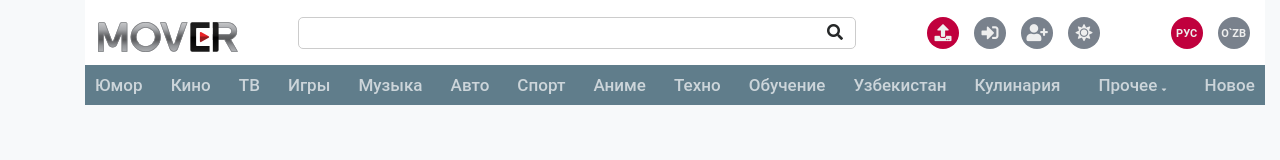
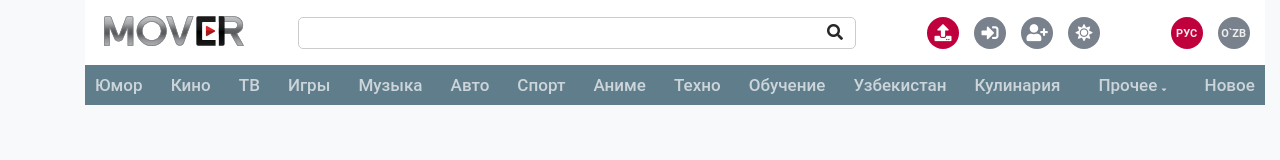
Before and after one commit to kriscat/hw12, a plain HTML site: page index.html in a window 1280 px wide. Drawn offline with Linux system fonts and the light colour scheme.

Commit message:
Update style.css

```diff
--- a/css/style.css
+++ b/css/style.css
@@ -23,7 +23,7 @@
             .logo {
                 width: 140px;
                 height: 29.97px;
-                margin: 22px 13px;
+                margin: 16px 19px;
                 position: absolute;
             }
 
@@ -101,7 +101,7 @@
                 text-align: center;
                 justify-content: center;
                 align-items: center;
-                color: #eee;
+                color: #fff;
             }
 
             .icon2 {
@@ -279,7 +279,7 @@
                 position: absolute;
                 left: 74%;
                 top: 32px;
-                z-index: 1;
+                z-index: 12;
                 background: rgba(0, 0, 0, 0.8);
                 font-family: 'Roboto', Arial, Tahoma, sans-serif;
                 font-size: 11px;
```
